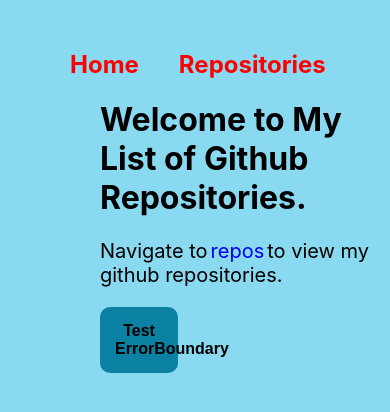
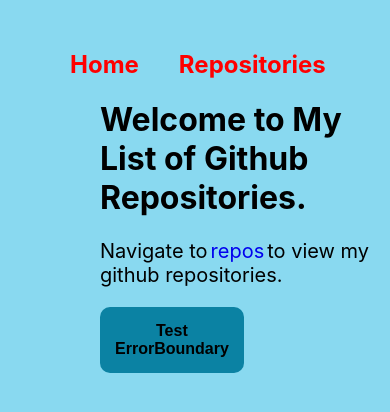
Before and after one commit to Bentike/repo-app, a React (Create React App) app: page / in a window 390 px wide. Shown: the top 412 px of the page. Built offline with nearby package versions, Linux system fonts and the light colour scheme.

Commit message:
make buttons responsive

```diff
--- a/src/Component/Styles/Home.css
+++ b/src/Component/Styles/Home.css
@@ -50,3 +50,9 @@ button:hover{
     background-color: #02475b;
     color: #fff;
 }
+
+@media only screen and (max-width: 620px){
+    button{
+        width: min-content;
+    }
+}
```
